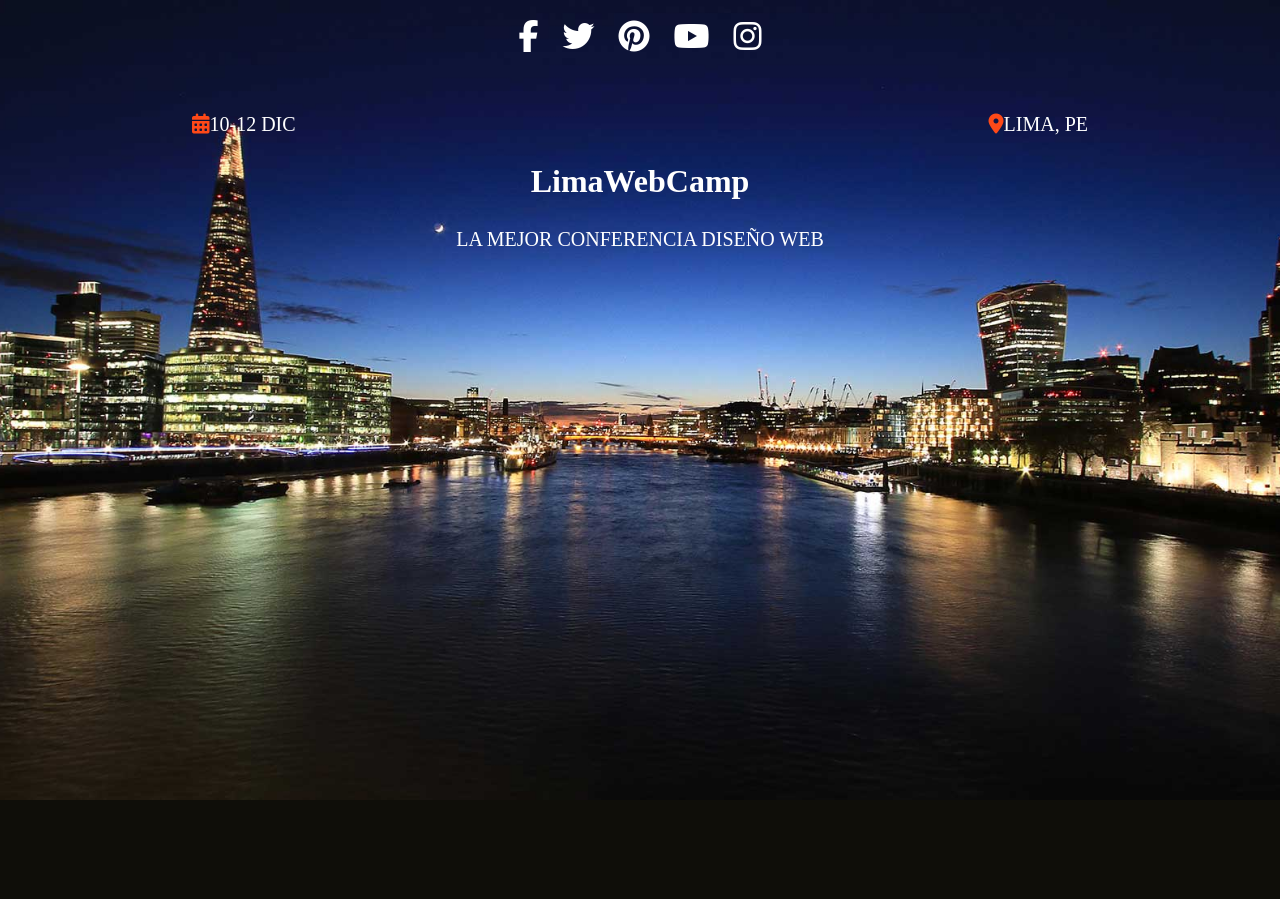
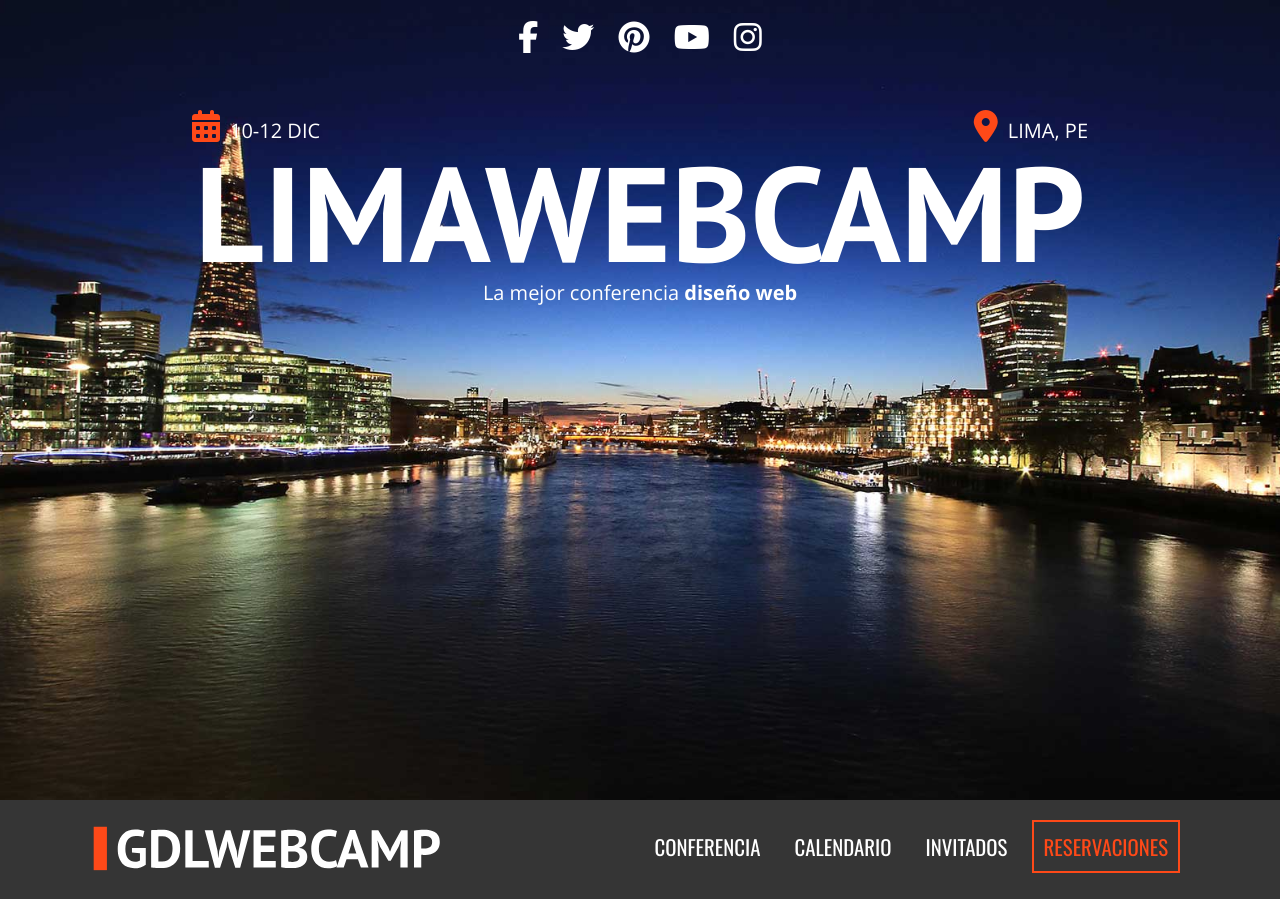
Before and after one commit to gcancho/Web-conciertos, a PHP site: page / in a window 1280 px wide. Before the commit the page ends 800 px from the top, so only its background shows below. Run offline with PHP 8.4, Linux system fonts and the light colour scheme; some libraries are stand-ins or nearby versions.

Commit message:
Agregando barra de navegacion - estilos

```diff
--- a/css/main.css
+++ b/css/main.css
@@ -108,8 +108,32 @@ html {
 }
 body {
   background-color: #f2f2f2;
+  font-family: "Open Sans", sans-serif;
 }
-
+/** Globales **/
+.contenedor {
+  width: 98%;
+  margin: 0 auto;
+}
+@media (min-width: 480px) {
+  .contenedor {
+    width: 95%;
+  }
+}
+@media (min-width: 768px) {
+  .contenedor {
+    width: 90%;
+  }
+}
+@media (min-width: 992px) {
+  .contenedor {
+    width: 90%;
+    max-width: 1100px;
+  }
+}
+h2 {
+  font-family: "Oswald", sans-serif;
+}
 /** Header **/
 div.hero {
   background-image: url(../img/encabezado.jpg);
@@ -155,6 +179,8 @@ div.informacion-evento p {
 }
 div.informacion-evento p i {
   color: #fe4918;
+  font-size: 2rem;
+  margin-right: 10px;
 }
 p.fecha {
   float: left;
@@ -162,6 +188,107 @@ p.fecha {
 p.ciudad {
   float: right;
   text-align: right;
+}
+p.slogan {
+  text-transform: none !important;
+}
+p.slogan span {
+  font-weight: bold;
+}
+h1.nombre-sitio {
+  font-size: 5.9vw;
+  text-transform: uppercase;
+  font-family: "PT Sans", sans-serif;
+}
+@media (min-width: 768px) {
+  h1.nombre-sitio {
+    font-size: 10.5vw;
+    margin: 0;
+    line-height: 1;
+  }
+}
+
+/** Barra **/
+div.barra {
+  background-color: #353535;
+  padding: 20px 0;
+}
+div.logo {
+  width: 80%;
+  float: left;
+}
+div.logo img {
+  width: 100%;
+}
+@media (min-width: 768px) {
+  div.logo {
+    width: 33%;
+  }
+}
+
+/** Nav Principal **/
+nav.navegacion-principal {
+  display: none;
+}
+nav.navegacion-principal a {
+  font-family: "Oswald", sans-serif;
+  color: #ffffff;
+  font-size: 1.3em;
+  text-transform: uppercase;
+  text-decoration: none;
+  transition: all 0.5s ease;
+  width: 100%;
+  display: block;
+  text-align: center;
+  margin-bottom: 20px;
+}
+nav.navegacion-principal a:hover {
+  background-color: #fe4918;
+}
+nav.navegacion-principal a:last-child {
+  color: #fe4918;
+  border: 2px solid #fe4918;
+}
+nav.navegacion-principal a:last-child:hover {
+  color: #ffffff;
+}
+@media (min-width: 768px) {
+  nav.navegacion-principal {
+    width: 67%;
+    float: right;
+    text-align: right;
+    display: block;
+  }
+  nav.navegacion-principal a {
+    padding: 10px 10px;
+    display: inline-block;
+    width: auto;
+    text-align: center;
+    margin: 0 10px 0 0;
+  }
+}
+
+/** Menu Movil **/
+div.menu-movil {
+  width: 60px;
+  display: block;
+  float: right;
+  text-align: right;
+  margin-top: 12px;
+}
+div.menu-movil:hover {
+  cursor: pointer;
+}
+@media (min-width: 768px) {
+  div.menu-movil {
+    display: none;
+  }
+}
+div.menu-movil span {
+  height: 8px;
+  margin-bottom: 6px;
+  background-color: #ffffff;
+  display: block;
 }
 
 /* ==========================================================================
--- a/index.html
+++ b/index.html
@@ -18,6 +18,12 @@
   <!-- Nuevo Link de fontawesome (actualizado)-->
   <script src="https://kit.fontawesome.com/a21ee4ed16.js" crossorigin="anonymous"></script>
 
+  <!-- Google fonts -->
+  <link rel="preconnect" href="https://fonts.googleapis.com">
+  <link rel="preconnect" href="https://fonts.gstatic.com" crossorigin>
+  <link
+    href="https://fonts.googleapis.com/css2?family=Open+Sans:wght@400;700&family=Oswald:wght@200;400;500;700&family=PT+Sans:wght@400;700&display=swap"
+    rel="stylesheet">
 
 </head>
 
@@ -51,6 +57,26 @@
     <!--hero-->
   </header>
 
+  <div class="barra">
+    <div class="contenedor clearfix">
+      <div class="logo">
+        <img src="img/logo.svg" alt="logo gdlwebcamp">
+      </div>
+
+      <div class="menu-movil">
+        <span></span>
+        <span></span>
+        <span></span>
+      </div>
+
+      <nav class="navegacion-principal">
+        <a href="#">Conferencia</a>
+        <a href="#">Calendario</a>
+        <a href="#">Invitados</a>
+        <a href="#">Reservaciones</a>
+      </nav>
+    </div>
+  </div>
 
   <script src="js/vendor/modernizr-3.8.0.min.js"></script>
   <script src="https://code.jquery.com/jquery-3.4.1.min.js"
```
